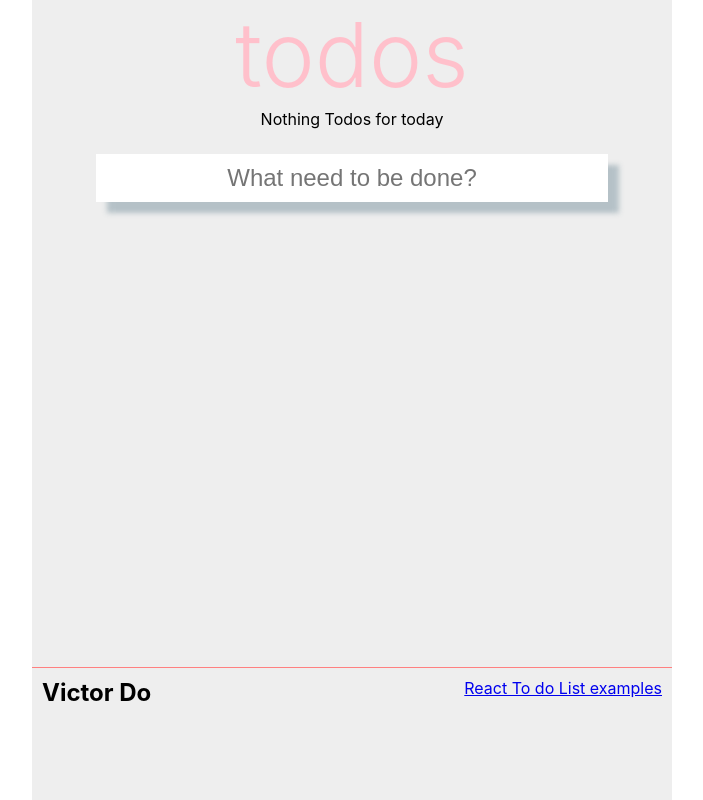
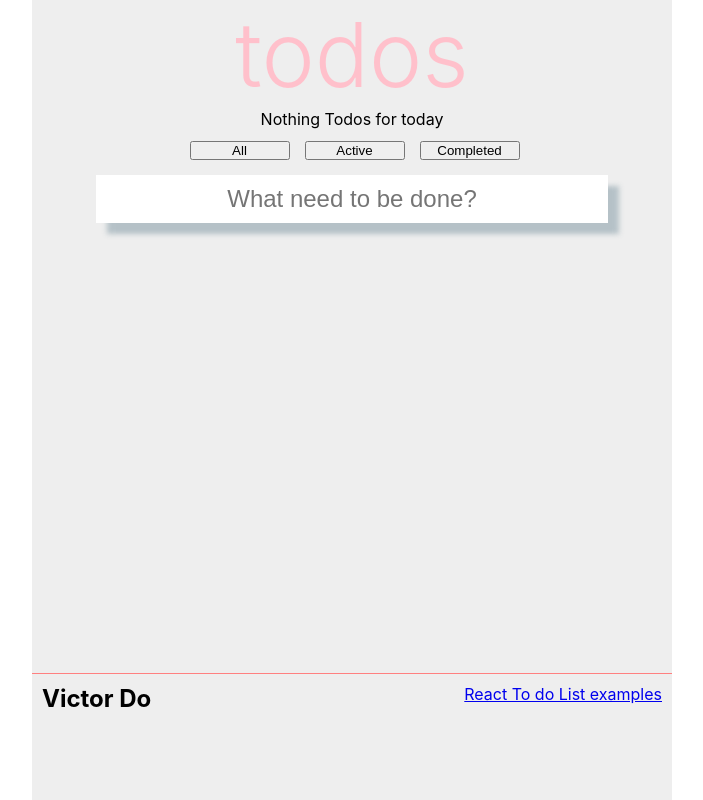
Before and after one commit to vuongvgc/react-app-TodoList, a React (Create React App) app: page / in a window 1280 px wide. Shown: the whole page, without its empty margins (288-991 px from the left). Built offline with nearby package versions, Linux system fonts and the light colour scheme.

Commit message:
add feature: active status completed status

```diff
--- a/src/App.css
+++ b/src/App.css
@@ -33,7 +33,8 @@ Add todo compoment
   font-size: 24px;
   height: auto;
   padding: 10px 20px;
-  margin: 25px auto;
+  margin: 10px auto;
+  margin-top: 0;
   text-align: center;
   display: block;
   box-shadow: 11px 11px 5px 0px rgba(173,187,194,0.87);
@@ -85,3 +86,17 @@ footer {
   display: flex;
   justify-content: space-between;
 }
+/*
+Buttons
+*/
+.Button__status {
+  width: 100%;
+  display: inline-block;
+  text-align: center;
+  margin: 10px;
+}
+.Button__status button {
+  width: 100px;
+  margin-right: 15px;
+  margin-bottom: 5px;
+}
--- a/src/App.js
+++ b/src/App.js
@@ -5,13 +5,15 @@ import AddTodo from './AddTodo/AddTodo';
 import TodoList from './TodoList/TodoList';
 import Headers from './Layout/Header';
 import Footers from './Layout/Footer';
-import Status from './Status/Status'
+import Status from './Status/Status';
+import Buttons from './Status/Buttons';
 import nextId from "react-id-generator";
 class App extends React.Component {
   constructor(props) {
     super(props);
     this.state = {
       textTodo: '',
+      status:'all',
       todo: [],
     };
     this.handleChange = this.handleChange.bind(this);
@@ -52,15 +54,44 @@ class App extends React.Component {
       todo: todoList
     });
   }
+  buttonHandle = (event) => {
+    let status;
+    const value= event.target.value;
+    if(value === 'all') {
+      status = 'all'
+    }
+    else if(value === 'active') {
+      status = 'active'
+    }
+    else {
+      status = 'completed'
+    }
+    return(
+      this.setState({
+        status: status
+      })
+    )
+  }
   render() {
     const textTodo = this.state.textTodo;
     const todoList = this.state.todo;
     return (
       <div className="App">
         <Headers />
-        <Status todo={todoList} />
-        <AddTodo valueTodo={textTodo}  changeValue={this.handleChange} keyPress={this.keyFunction} click={this.handleTodo}/>
-        <TodoList todo={todoList} deleteTodo={this.deleteTodo} doneTodo={this.doneTodo} />
+        <Status
+          todo={todoList} />
+        <Buttons
+          buttonHandle ={this.buttonHandle} />
+        <AddTodo
+          valueTodo={textTodo}
+          changeValue={this.handleChange}
+          keyPress={this.keyFunction}
+          click={this.handleTodo}/>
+        <TodoList
+          todo={todoList}
+          deleteTodo={this.deleteTodo}
+          doneTodo={this.doneTodo}
+          status={this.state.status} />
         <Footers />
       </div>
     );
--- /dev/null
+++ b/src/Status/Buttons.js
@@ -0,0 +1,29 @@
+import React from 'react';
+import '../App.css';
+class Buttons extends React.Component {
+    render() {
+        return(
+            <div className="Button__status">
+                <button
+                    className="Button__status-all"
+                    onClick={this.props.buttonHandle}
+                    value='all'>
+                    All
+                </button>
+                <button
+                    className="Button__status-active"
+                    onClick={this.props.buttonHandle}
+                    value='active'>
+                    Active
+                </button>
+                <button
+                    className="Button__status-completed"
+                    onClick={this.props.buttonHandle}
+                    value='completed'>
+                    Completed
+                </button>
+            </div>
+        )
+    }
+}
+export default Buttons;
--- a/src/TodoList/TodoList.js
+++ b/src/TodoList/TodoList.js
@@ -14,8 +14,24 @@ function ListItem(props) {
         )
   }
 class TodoList extends React.Component {
+    checkStatus = (status) => {
+        let todoData;
+        const data = this.props.todo
+        if(status === 'all') {
+            todoData = data
+
+        }
+        else if(status === 'active') {
+            todoData =  data.filter((todo) => todo.isActive === false)
+        }
+        else {
+            todoData = data.filter((todo) => todo.isActive === true)
+        }
+        return todoData;
+    }
     render(){
-        const todoData = this.props.todo;
+        const todoData = this.checkStatus(this.props.status);
+        console.log(todoData)
         const listItems = todoData.map((current) =>
         // Correct! Key should be specified inside the array.
             <ListItem   key={current.id}
```
